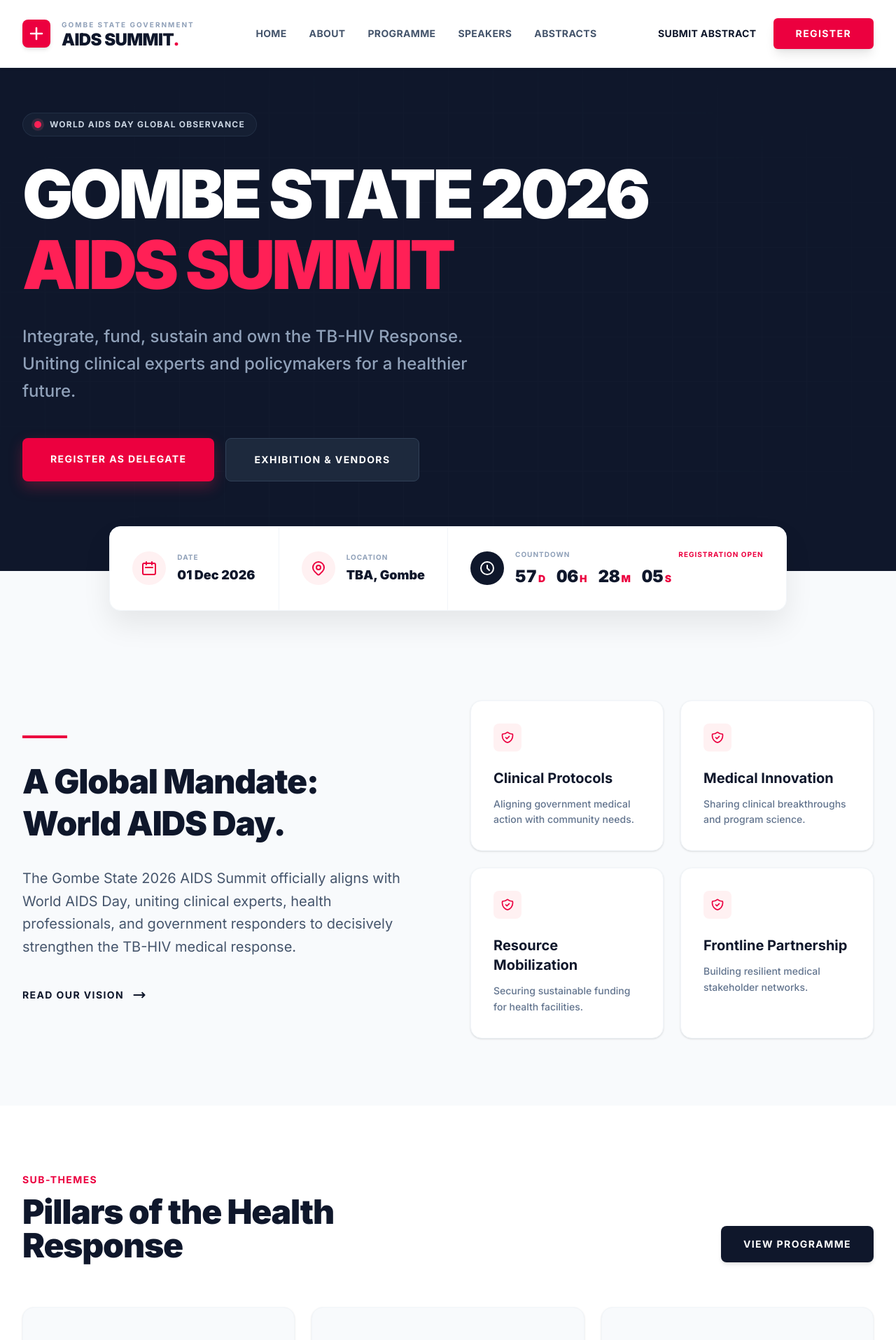
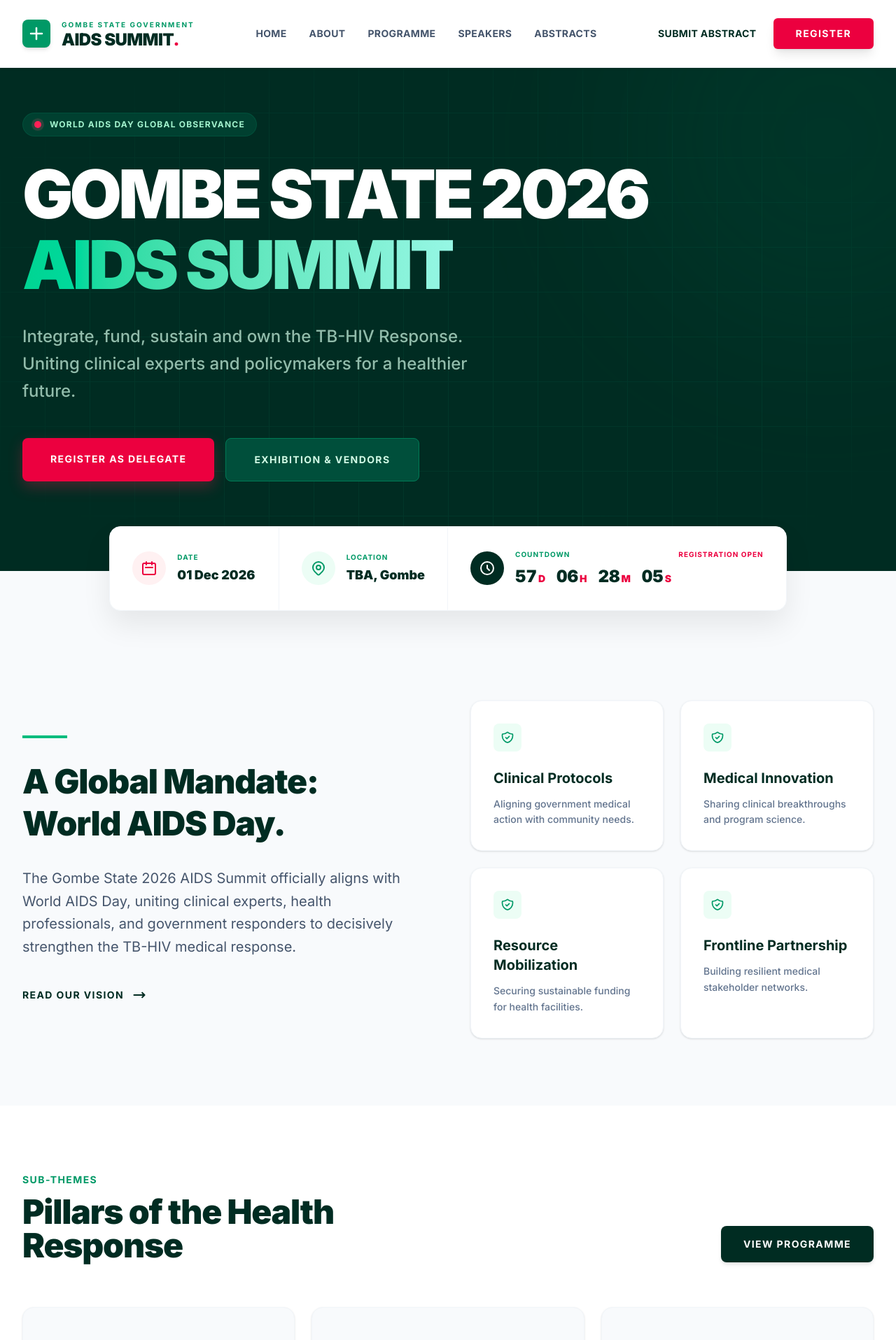
Before and after one commit to Icedmist/gombe-state-aid, a Next.js app in the folder frontend/: page / in a window 1280 px wide. Shown: the top 1915 px of the page at 70% size. Built offline with nearby package versions, Linux system fonts and the light colour scheme.

Commit message:
Introduce Modern Emerald Green and Medical Rose color palette

```diff
--- a/frontend/src/app/page.tsx
+++ b/frontend/src/app/page.tsx
@@ -3,29 +3,30 @@ import Countdown from "@/components/Countdown";
 
 export default function Home() {
   return (
-    <div className="flex flex-col w-full bg-slate-50 selection:bg-rose-100 selection:text-rose-900">
+    <div className="flex flex-col w-full bg-slate-50 selection:bg-emerald-100 selection:text-emerald-900">
 
-      {/* STRUCTURED NAVY & ROSE HERO */}
-      <section className="relative min-h-[85vh] flex flex-col justify-center bg-slate-900 overflow-hidden">
-        {/* Clean Architectural Grid Background */}
-        <div className="absolute inset-0 bg-[linear-gradient(to_right,#1e293b_1px,transparent_1px),linear-gradient(to_bottom,#1e293b_1px,transparent_1px)] bg-[size:4rem_4rem] [mask-image:radial-gradient(ellipse_60%_60%_at_50%_50%,#000_70%,transparent_100%)] opacity-20"></div>
+      {/* STRUCTURED EMERALD & ROSE HERO */}
+      <section className="relative min-h-[85vh] flex flex-col justify-center bg-emerald-950 overflow-hidden">
+        {/* Clean Architectural Grid Background with Modern Green Glow */}
+        <div className="absolute inset-0 bg-[linear-gradient(to_right,#064e3b_1px,transparent_1px),linear-gradient(to_bottom,#064e3b_1px,transparent_1px)] bg-[size:4rem_4rem] [mask-image:radial-gradient(ellipse_60%_60%_at_50%_50%,#000_70%,transparent_100%)] opacity-30"></div>
+        <div className="absolute top-0 right-0 w-[600px] h-[600px] bg-emerald-700/20 rounded-full blur-[120px] opacity-60 z-0 translate-x-1/3 -translate-y-1/3 pointer-events-none"></div>
 
         <div className="container relative z-20 mx-auto px-4 sm:px-6 lg:px-8 max-w-7xl pt-16 pb-32">
           <div className="max-w-4xl">
-            <div className="inline-flex items-center gap-3 mb-8 bg-slate-800/50 border border-slate-700/50 rounded-full px-4 py-2 backdrop-blur-sm">
+            <div className="inline-flex items-center gap-3 mb-8 bg-emerald-900/60 border border-emerald-800/50 rounded-full px-4 py-2 backdrop-blur-sm">
               <span className="flex h-2.5 w-2.5 relative">
                 <span className="animate-ping absolute inline-flex h-full w-full rounded-full bg-rose-400 opacity-75"></span>
                 <span className="relative inline-flex rounded-full h-2.5 w-2.5 bg-rose-500"></span>
               </span>
-              <span className="text-slate-300 font-bold tracking-widest text-xs uppercase">World AIDS Day Global Observance</span>
+              <span className="text-emerald-200 font-bold tracking-widest text-xs uppercase">World AIDS Day Global Observance</span>
             </div>
 
             <h1 className="text-5xl md:text-6xl lg:text-8xl font-black text-white tracking-tighter mb-8 leading-[1.05]">
               GOMBE STATE 2026 <br />
-              <span className="text-rose-500">AIDS SUMMIT</span>
+              <span className="text-transparent bg-clip-text bg-gradient-to-r from-emerald-400 to-teal-200">AIDS SUMMIT</span>
             </h1>
 
-            <p className="text-xl md:text-2xl text-slate-400 font-medium mb-12 max-w-2xl leading-relaxed">
+            <p className="text-xl md:text-2xl text-emerald-100/70 font-medium mb-12 max-w-2xl leading-relaxed">
               Integrate, fund, sustain and own the TB-HIV Response. Uniting clinical experts and policymakers for a healthier future.
             </p>
 
@@ -33,7 +34,7 @@ export default function Home() {
               <Link href="/register" className="bg-rose-600 hover:bg-rose-700 text-white px-10 py-5 rounded-lg font-bold text-center transition-all transform hover:-translate-y-1 text-sm uppercase tracking-widest shadow-[0_8px_20px_rgba(225,29,72,0.3)]">
                 Register as Delegate
               </Link>
-              <Link href="/register" className="bg-slate-800 hover:bg-slate-700 text-white border border-slate-700 px-10 py-5 rounded-lg font-bold text-center transition-colors text-sm uppercase tracking-widest">
+              <Link href="/register" className="bg-emerald-900 hover:bg-emerald-800 text-emerald-100 border border-emerald-700 px-10 py-5 rounded-lg font-bold text-center transition-colors text-sm uppercase tracking-widest">
                 Exhibition & Vendors
               </Link>
             </div>
@@ -41,7 +42,7 @@ export default function Home() {
         </div>
       </section>
 
-      {/* FLOATING QUICK INFO (WHITE CARD, NAVY TEXT, ROSE ICONS) */}
+      {/* FLOATING QUICK INFO (WHITE CARD, EMERALD TEXT, MIXED ICONS) */}
       <section className="relative z-30 -mt-16 mx-4 md:mx-auto max-w-6xl">
         <div className="bg-white rounded-2xl shadow-[0_20px_40px_rgba(0,0,0,0.08)] border border-slate-100 overflow-hidden">
           <div className="grid grid-cols-1 md:grid-cols-4 divide-y md:divide-y-0 md:divide-x divide-slate-100">
@@ -50,25 +51,25 @@ export default function Home() {
                 <svg className="w-6 h-6" fill="none" viewBox="0 0 24 24" stroke="currentColor"><path strokeLinecap="round" strokeLinejoin="round" strokeWidth={2} d="M8 7V3m8 4V3m-9 8h10M5 21h14a2 2 0 002-2V7a2 2 0 00-2-2H5a2 2 0 00-2 2v12a2 2 0 002 2z" /></svg>
               </div>
               <div>
-                <div className="text-[10px] font-bold uppercase tracking-widest text-slate-400 mb-1">Date</div>
-                <div className="text-lg font-black text-slate-900">01 Dec 2026</div>
+                <div className="text-[10px] font-bold uppercase tracking-widest text-emerald-600 mb-1">Date</div>
+                <div className="text-lg font-black text-emerald-950">01 Dec 2026</div>
               </div>
             </div>
             <div className="p-8 flex items-center gap-4 hover:bg-slate-50 transition-colors">
-              <div className="w-12 h-12 bg-rose-50 text-rose-600 rounded-full flex items-center justify-center shrink-0">
+              <div className="w-12 h-12 bg-emerald-50 text-emerald-600 rounded-full flex items-center justify-center shrink-0">
                 <svg className="w-6 h-6" fill="none" viewBox="0 0 24 24" stroke="currentColor"><path strokeLinecap="round" strokeLinejoin="round" strokeWidth={2} d="M17.657 16.657L13.414 20.9a1.998 1.998 0 01-2.827 0l-4.244-4.243a8 8 0 1111.314 0z" /><path strokeLinecap="round" strokeLinejoin="round" strokeWidth={2} d="M15 11a3 3 0 11-6 0 3 3 0 016 0z" /></svg>
               </div>
               <div>
-                <div className="text-[10px] font-bold uppercase tracking-widest text-slate-400 mb-1">Location</div>
-                <div className="text-lg font-black text-slate-900">TBA, Gombe</div>
+                <div className="text-[10px] font-bold uppercase tracking-widest text-emerald-600 mb-1">Location</div>
+                <div className="text-lg font-black text-emerald-950">TBA, Gombe</div>
               </div>
             </div>
             <div className="p-8 flex items-center gap-4 hover:bg-slate-50 transition-colors md:col-span-2">
-              <div className="w-12 h-12 bg-slate-900 text-white rounded-full flex items-center justify-center shrink-0">
+              <div className="w-12 h-12 bg-emerald-950 text-white rounded-full flex items-center justify-center shrink-0">
                 <svg className="w-6 h-6" fill="none" viewBox="0 0 24 24" stroke="currentColor"><path strokeLinecap="round" strokeLinejoin="round" strokeWidth={2} d="M12 8v4l3 3m6-3a9 9 0 11-18 0 9 9 0 0118 0z" /></svg>
               </div>
               <div className="w-full">
-                <div className="text-[10px] font-bold uppercase tracking-widest text-slate-400 mb-1 flex justify-between">
+                <div className="text-[10px] font-bold uppercase tracking-widest text-emerald-600 mb-1 flex justify-between">
                   <span>Countdown</span>
                   <span className="text-rose-600">Registration Open</span>
                 </div>
@@ -79,19 +80,19 @@ export default function Home() {
         </div>
       </section>
 
-      {/* HEALTH OVERVIEW (NAVY TEXT, ROSE ACCENTS) */}
+      {/* HEALTH OVERVIEW */}
       <section className="pt-32 pb-24 bg-slate-50">
         <div className="container mx-auto px-4 sm:px-6 lg:px-8 max-w-7xl">
           <div className="grid grid-cols-1 lg:grid-cols-2 gap-16 items-center">
             <div>
-              <div className="w-16 h-1 bg-rose-600 mb-8"></div>
-              <h2 className="text-4xl md:text-5xl font-black text-slate-900 mb-8 leading-tight tracking-tight">
+              <div className="w-16 h-1 bg-emerald-500 mb-8"></div>
+              <h2 className="text-4xl md:text-5xl font-black text-emerald-950 mb-8 leading-tight tracking-tight">
                 A Global Mandate:<br/>World AIDS Day.
               </h2>
               <p className="text-xl text-slate-600 mb-10 leading-relaxed">
                 The Gombe State 2026 AIDS Summit officially aligns with World AIDS Day, uniting clinical experts, health professionals, and government responders to decisively strengthen the TB-HIV medical response.
               </p>
-              <Link href="/about" className="inline-flex items-center text-slate-900 font-bold text-lg hover:text-rose-600 transition-colors group uppercase tracking-widest text-sm">
+              <Link href="/about" className="inline-flex items-center text-emerald-950 font-bold text-lg hover:text-emerald-700 transition-colors group uppercase tracking-widest text-sm">
                 Read our vision
                 <svg className="w-5 h-5 ml-3 transform group-hover:translate-x-2 transition-transform" fill="none" viewBox="0 0 24 24" stroke="currentColor"><path strokeLinecap="round" strokeLinejoin="round" strokeWidth={2.5} d="M17 8l4 4m0 0l-4 4m4-4H3" /></svg>
               </Link>
@@ -104,11 +105,11 @@ export default function Home() {
                 { title: "Resource Mobilization", desc: "Securing sustainable funding for health facilities." },
                 { title: "Frontline Partnership", desc: "Building resilient medical stakeholder networks." }
               ].map((item, i) => (
-                <div key={i} className="bg-white p-8 rounded-2xl shadow-sm border border-slate-100 hover:shadow-md transition-shadow">
-                  <div className="w-10 h-10 bg-rose-50 text-rose-600 rounded-lg flex items-center justify-center mb-6">
+                <div key={i} className="bg-white p-8 rounded-2xl shadow-sm border border-slate-100 hover:shadow-md transition-shadow hover:border-emerald-100">
+                  <div className="w-10 h-10 bg-emerald-50 text-emerald-600 rounded-lg flex items-center justify-center mb-6">
                     <svg className="w-5 h-5" fill="none" viewBox="0 0 24 24" stroke="currentColor"><path strokeLinecap="round" strokeLinejoin="round" strokeWidth={2} d="M9 12l2 2 4-4m5.618-4.016A11.955 11.955 0 0112 2.944a11.955 11.955 0 01-8.618 3.04A12.02 12.02 0 003 9c0 5.591 3.824 10.29 9 11.622 5.176-1.332 9-6.03 9-11.622 0-1.042-.133-2.052-.382-3.016z" /></svg>
                   </div>
-                  <h4 className="text-xl font-bold text-slate-900 mb-3">{item.title}</h4>
+                  <h4 className="text-xl font-bold text-emerald-950 mb-3">{item.title}</h4>
                   <p className="text-sm text-slate-500 leading-relaxed font-medium">{item.desc}</p>
                 </div>
               ))}
@@ -122,10 +123,10 @@ export default function Home() {
         <div className="container mx-auto px-4 sm:px-6 lg:px-8 max-w-7xl">
           <div className="flex flex-col md:flex-row md:items-end justify-between mb-16 gap-8">
             <div className="max-w-2xl">
-              <span className="text-rose-600 font-bold tracking-widest text-sm uppercase mb-3 block">Sub-Themes</span>
-              <h2 className="text-4xl md:text-5xl font-black text-slate-900 tracking-tight">Pillars of the Health Response</h2>
+              <span className="text-emerald-600 font-bold tracking-widest text-sm uppercase mb-3 block">Sub-Themes</span>
+              <h2 className="text-4xl md:text-5xl font-black text-emerald-950 tracking-tight">Pillars of the Health Response</h2>
             </div>
-            <Link href="/programme" className="bg-slate-900 text-white hover:bg-rose-600 px-8 py-4 font-bold text-sm transition-colors rounded-lg shadow-md uppercase tracking-widest">
+            <Link href="/programme" className="bg-emerald-950 text-white hover:bg-emerald-900 px-8 py-4 font-bold text-sm transition-colors rounded-lg shadow-md uppercase tracking-widest">
               View Programme
             </Link>
           </div>
@@ -138,14 +139,14 @@ export default function Home() {
               "TB/HIV program science in Gombe state: where we are and what next.",
               "One plan, coordinated action and shared responsibility."
             ].map((theme, i) => (
-              <div key={i} className="group relative bg-slate-50 p-10 hover:bg-slate-900 transition-colors duration-300 rounded-2xl overflow-hidden border border-slate-100 shadow-sm">
-                <div className="text-5xl font-black text-slate-200 group-hover:text-slate-800 transition-colors mb-6 font-serif">
+              <div key={i} className="group relative bg-slate-50 p-10 hover:bg-emerald-950 transition-colors duration-300 rounded-2xl overflow-hidden border border-slate-100 shadow-sm">
+                <div className="text-5xl font-black text-emerald-100 group-hover:text-emerald-800 transition-colors mb-6 font-serif">
                   {i + 1 < 10 ? `0${i + 1}` : i + 1}
                 </div>
-                <h3 className="text-xl font-bold text-slate-900 group-hover:text-white transition-colors leading-snug">
+                <h3 className="text-xl font-bold text-emerald-950 group-hover:text-white transition-colors leading-snug">
                   {theme}
                 </h3>
-                <div className="absolute bottom-0 left-0 w-0 h-1 bg-rose-600 transition-all duration-500 group-hover:w-full"></div>
+                <div className="absolute bottom-0 left-0 w-0 h-1 bg-teal-400 transition-all duration-500 group-hover:w-full"></div>
               </div>
             ))}
           </div>
@@ -164,7 +165,7 @@ export default function Home() {
           <p className="text-xl text-rose-100 mb-12 max-w-3xl mx-auto font-medium leading-relaxed">
             Share your clinical research, medical innovations, and epidemiological evidence contributing to a stronger TB-HIV response. Help shape the scientific dialogue.
           </p>
-          <Link href="/abstracts" className="inline-block bg-slate-900 hover:bg-slate-800 text-white px-12 py-5 rounded-lg font-bold text-sm uppercase tracking-widest transition-transform transform hover:-translate-y-1 shadow-[0_10px_20px_rgba(15,23,42,0.3)]">
+          <Link href="/abstracts" className="inline-block bg-emerald-950 hover:bg-emerald-900 text-white px-12 py-5 rounded-lg font-bold text-sm uppercase tracking-widest transition-transform transform hover:-translate-y-1 shadow-[0_10px_20px_rgba(2,44,34,0.3)]">
             Submit Your Research
           </Link>
         </div>
@@ -173,17 +174,17 @@ export default function Home() {
       {/* PARTNERSHIPS */}
       <section className="py-24 bg-white border-b border-slate-100">
         <div className="container mx-auto px-4 sm:px-6 lg:px-8 max-w-5xl text-center">
-          <h2 className="text-3xl md:text-4xl font-black text-slate-900 mb-6 tracking-tight">
+          <h2 className="text-3xl md:text-4xl font-black text-emerald-950 mb-6 tracking-tight">
             Institutional Partnerships
           </h2>
           <p className="text-lg text-slate-500 mb-10 max-w-2xl mx-auto font-medium">
             Join hands with the Gombe State Government and other clinical stakeholders to support the TB-HIV response. Discover partnership and sponsorship opportunities.
           </p>
           <div className="flex flex-col sm:flex-row justify-center gap-4">
-            <Link href="/partners" className="bg-rose-600 hover:bg-rose-700 text-white px-10 py-4 font-bold text-center transition-colors text-sm uppercase tracking-widest rounded-lg shadow-md">
+            <Link href="/partners" className="bg-emerald-600 hover:bg-emerald-700 text-white px-10 py-4 font-bold text-center transition-colors text-sm uppercase tracking-widest rounded-lg shadow-md">
               Explore Partnerships
             </Link>
-            <Link href="/contact" className="bg-white hover:bg-slate-50 text-slate-900 border border-slate-300 px-10 py-4 font-bold text-center transition-colors text-sm uppercase tracking-widest rounded-lg">
+            <Link href="/contact" className="bg-white hover:bg-slate-50 text-emerald-950 border border-slate-300 px-10 py-4 font-bold text-center transition-colors text-sm uppercase tracking-widest rounded-lg">
               Contact Secretariat
             </Link>
           </div>
--- a/frontend/src/components/Countdown.tsx
+++ b/frontend/src/components/Countdown.tsx
@@ -29,7 +29,7 @@ export default function Countdown() {
         { label: 'S', value: timeLeft.seconds }
       ].map((item, index) => (
         <div key={index} className="flex flex-col items-center">
-          <div className="text-2xl font-black text-slate-900 tabular-nums">
+          <div className="text-2xl font-black text-emerald-950 tabular-nums">
             {item.value < 10 ? `0${item.value}` : item.value}
             <span className="text-rose-600 text-sm ml-0.5">{item.label}</span>
           </div>
--- a/frontend/src/components/layout/Navbar.tsx
+++ b/frontend/src/components/layout/Navbar.tsx
@@ -7,27 +7,27 @@ export default function Navbar() {
       <div className="container mx-auto px-4 sm:px-6 lg:px-8 max-w-7xl">
         <div className="flex h-24 items-center justify-between">
           <Link href="/" className="flex items-center gap-4 group">
-            <div className="w-10 h-10 bg-rose-600 rounded-lg flex items-center justify-center transform group-hover:-rotate-3 transition-transform shadow-md">
+            <div className="w-10 h-10 bg-emerald-600 rounded-lg flex items-center justify-center transform group-hover:-rotate-3 transition-transform shadow-md">
               <svg className="w-6 h-6 text-white" fill="none" viewBox="0 0 24 24" stroke="currentColor"><path strokeLinecap="round" strokeLinejoin="round" strokeWidth={2.5} d="M12 4v16m8-8H4" /></svg>
             </div>
             <div className="flex flex-col">
-              <span className="text-[10px] font-bold tracking-[0.2em] text-slate-400 uppercase">Gombe State Government</span>
-              <span className="font-black text-2xl text-slate-900 tracking-tight leading-none mt-0.5">
+              <span className="text-[10px] font-bold tracking-[0.2em] text-emerald-600 uppercase">Gombe State Government</span>
+              <span className="font-black text-2xl text-emerald-950 tracking-tight leading-none mt-0.5">
                 AIDS SUMMIT<span className="text-rose-600">.</span>
               </span>
             </div>
           </Link>
 
           <nav className="hidden lg:flex items-center space-x-8">
-            <Link href="/" className="text-slate-600 hover:text-rose-600 font-bold text-sm uppercase tracking-wide transition-colors">Home</Link>
-            <Link href="/about" className="text-slate-600 hover:text-rose-600 font-bold text-sm uppercase tracking-wide transition-colors">About</Link>
-            <Link href="/programme" className="text-slate-600 hover:text-rose-600 font-bold text-sm uppercase tracking-wide transition-colors">Programme</Link>
-            <Link href="/speakers" className="text-slate-600 hover:text-rose-600 font-bold text-sm uppercase tracking-wide transition-colors">Speakers</Link>
-            <Link href="/abstracts" className="text-slate-600 hover:text-rose-600 font-bold text-sm uppercase tracking-wide transition-colors">Abstracts</Link>
+            <Link href="/" className="text-slate-600 hover:text-emerald-600 font-bold text-sm uppercase tracking-wide transition-colors">Home</Link>
+            <Link href="/about" className="text-slate-600 hover:text-emerald-600 font-bold text-sm uppercase tracking-wide transition-colors">About</Link>
+            <Link href="/programme" className="text-slate-600 hover:text-emerald-600 font-bold text-sm uppercase tracking-wide transition-colors">Programme</Link>
+            <Link href="/speakers" className="text-slate-600 hover:text-emerald-600 font-bold text-sm uppercase tracking-wide transition-colors">Speakers</Link>
+            <Link href="/abstracts" className="text-slate-600 hover:text-emerald-600 font-bold text-sm uppercase tracking-wide transition-colors">Abstracts</Link>
           </nav>
 
           <div className="hidden lg:flex items-center space-x-6">
-            <Link href="/abstracts/submit" className="text-sm font-bold text-slate-900 hover:text-rose-600 transition-colors uppercase tracking-wide">
+            <Link href="/abstracts/submit" className="text-sm font-bold text-emerald-950 hover:text-rose-600 transition-colors uppercase tracking-wide">
               Submit Abstract
             </Link>
             <Link href="/register" className="bg-rose-600 hover:bg-rose-700 text-white px-8 py-3 rounded-md font-bold text-sm uppercase tracking-widest transition-all shadow-lg hover:shadow-xl hover:-translate-y-0.5">
@@ -36,7 +36,7 @@ export default function Navbar() {
           </div>
 
           <div className="lg:hidden">
-            <button className="text-slate-900 p-2">
+            <button className="text-emerald-950 p-2">
               <svg className="w-7 h-7" fill="none" viewBox="0 0 24 24" stroke="currentColor">
                 <path strokeLinecap="round" strokeLinejoin="round" strokeWidth={2} d="M4 6h16M4 12h16M4 18h16" />
               </svg>
```
Also changed, not shown: frontend/src/components/layout/Footer.tsx (+19 -19 lines).
